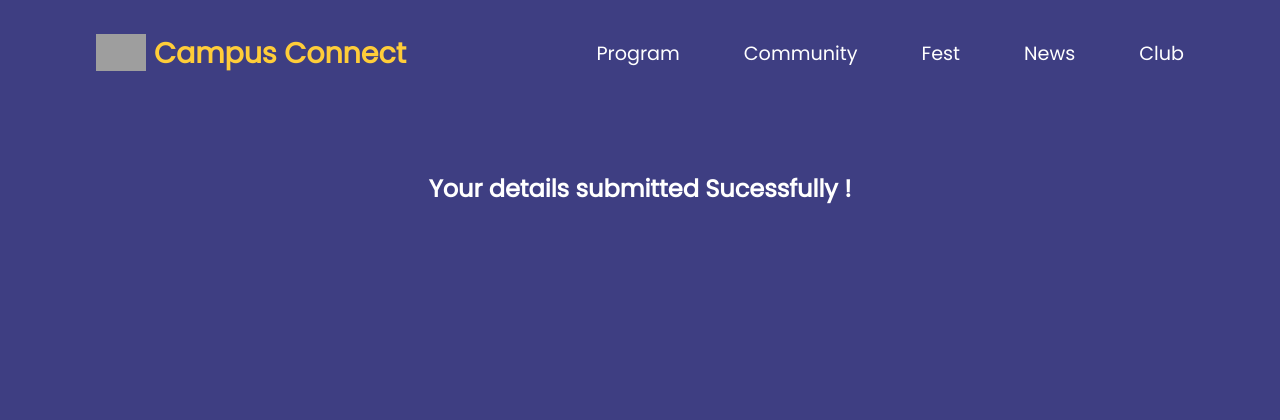
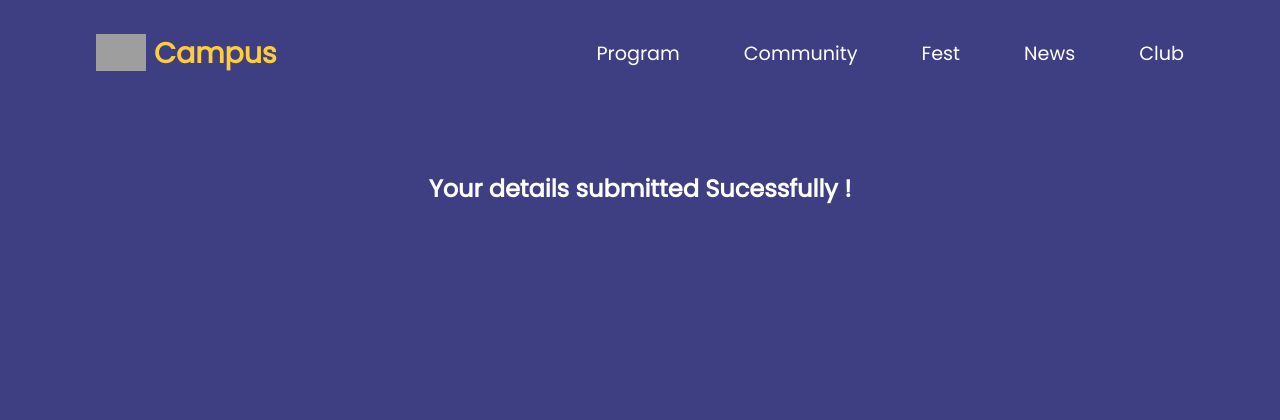
Before and after one commit to Aswindevpk/Campus-Connect, a Django app: page /blood-donation-response in a window 1280 px wide. Shown: the top 420 px of the page. Run offline with Django 4.2, Linux system fonts and the light colour scheme; some libraries are stand-ins or nearby versions; grey boxes are pictures that could not be loaded.

```diff
--- a/templates/navbar.html
+++ b/templates/navbar.html
@@ -11,7 +11,7 @@
             <div class="navbar-brand-heading">
                 <div class="navbar-brand-heading_h1">
                     <h1>
-                        Campus Connect
+                        Campus
                     </h1>
                 </div>
             </div>
```
